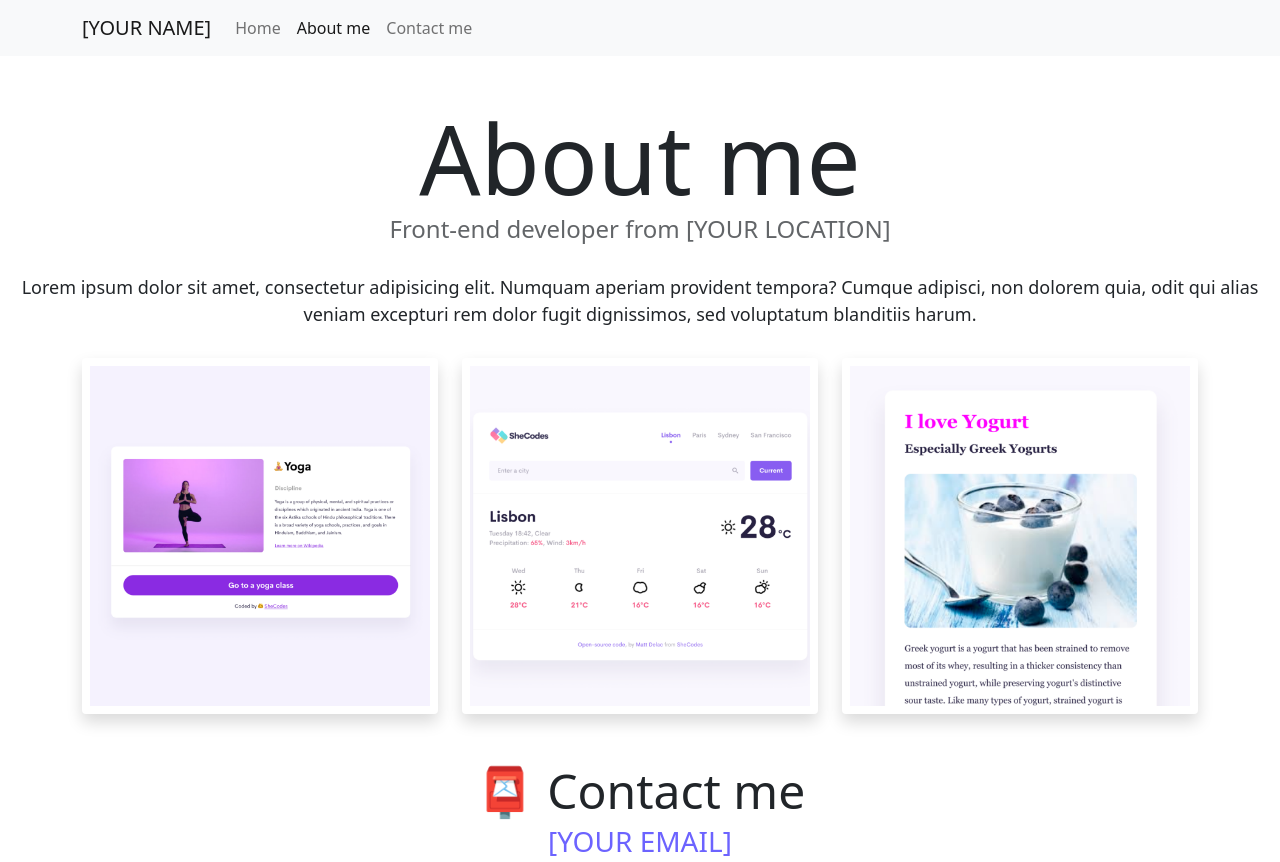
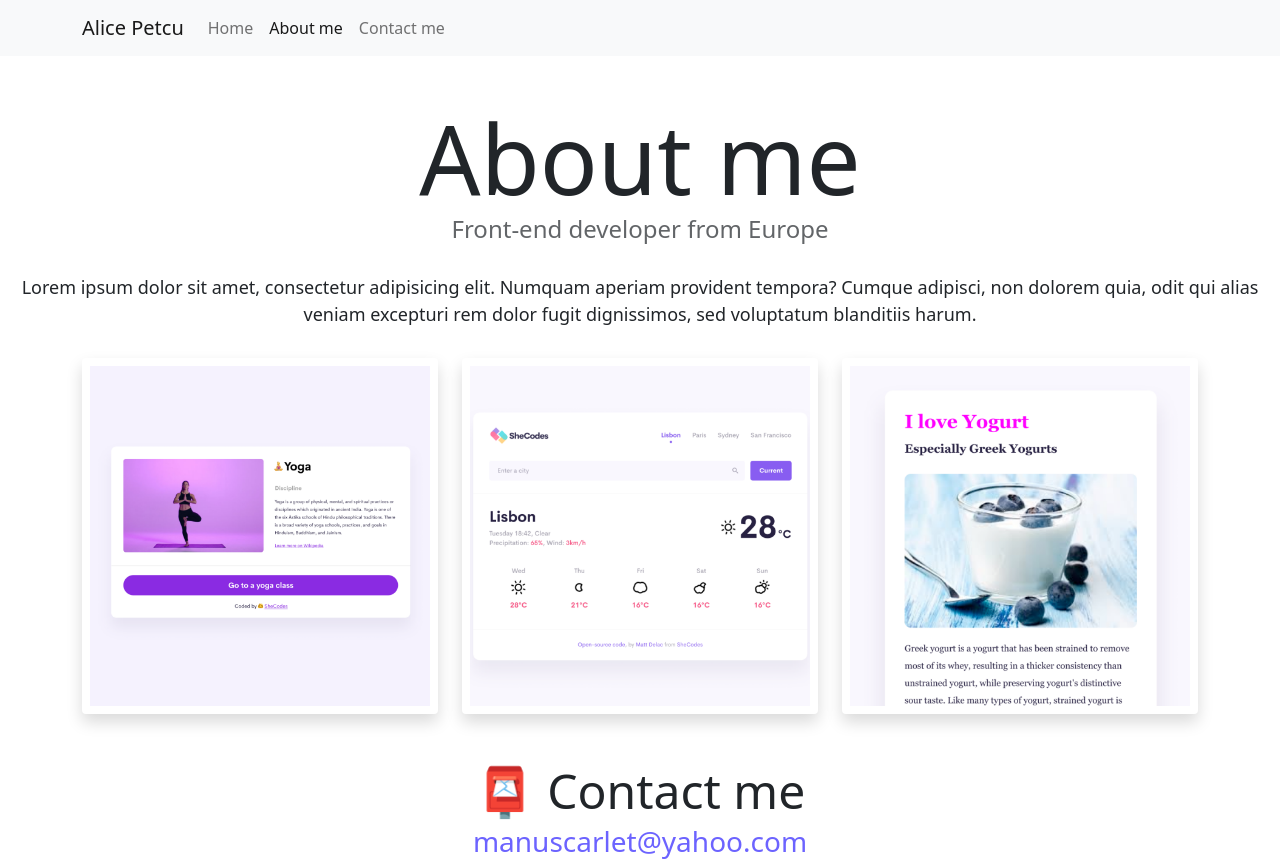
Before and after one commit to Alice131419/Advanced-Tools-homework-challenge, a website: page about.html in a window 1280 px wide. Drawn offline with nearby package versions, Linux system fonts and the light colour scheme.

Commit message:
Updated personal information about.html

```diff
--- a/about.html
+++ b/about.html
@@ -16,12 +16,12 @@
       crossorigin="anonymous"
     ></script>
     <link rel="stylesheet" href="style.css" />
-    <title>About [YOUR NAME]</title>
+    <title>About Alice Petcu</title>
   </head>
   <body>
     <nav class="navbar navbar-expand-lg navbar-light bg-light fixed-top">
       <div class="container">
-        <a class="navbar-brand" href="index.html">[YOUR NAME]</a>
+        <a class="navbar-brand" href="index.html">Alice Petcu</a>
         <button
           class="navbar-toggler"
           type="button"
@@ -49,7 +49,7 @@
       </div>
     </nav>
     <h1 class="text-center">About me</h1>
-    <h3 class="text-center">Front-end developer from [YOUR LOCATION]</h3>
+    <h3 class="text-center">Front-end developer from Europe</h3>
     <div class="about-paragraphs text-center">
       <p>
         Lorem ipsum dolor sit amet, consectetur adipisicing elit. Numquam
@@ -73,7 +73,9 @@
     </div>
     <div id="contact" class="mt-5">
       <h2 class="text-center">📮 Contact me</h2>
-      <a href="mailto:[YOUR EMAIL]" class="email-link"> [YOUR EMAIL] </a>
+      <a href="mailto:manuscarlet@yahoo.com" class="email-link">
+        manuscarlet@yahoo.com
+      </a>
     </div>
   </body>
 </html>
```
